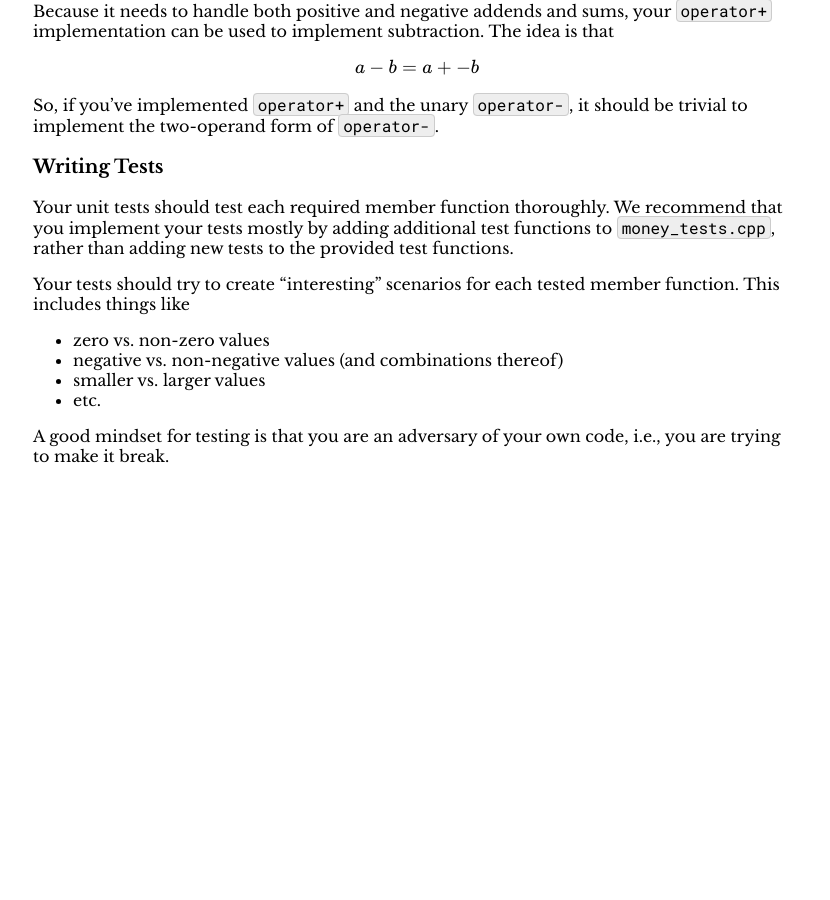
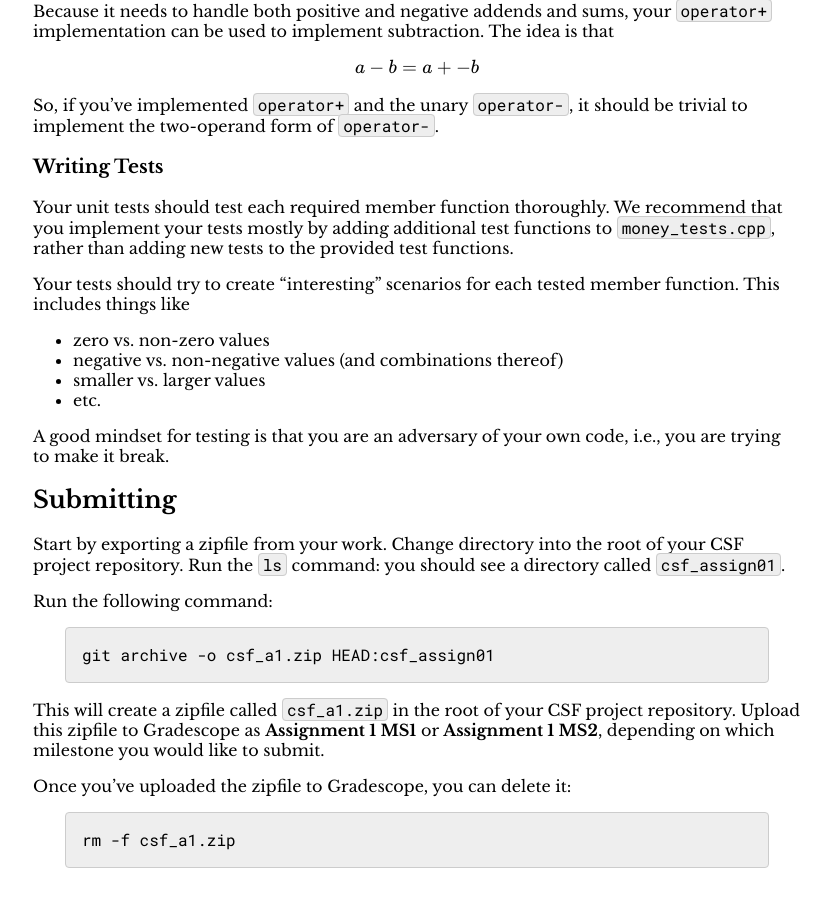
Before and after one commit to jhucsf/fall2026, a Jekyll site: the page built from assign/assign01.md, in a window 1280 px wide and 900 px high, scrolled down 4397 px. Shown: the whole window, without its empty margins (223-1053 px from the left). Built offline with Jekyll 4.4.1, drawn with Linux system fonts in a browser that asks for light colours; formulas are drawn with MathJax 3; before the commit the page ends 4895 px from its top, so only the background shows below that.

Commit message:
submission instructions

````diff
--- a/assign/assign01.md
+++ b/assign/assign01.md
@@ -255,3 +255,26 @@ member function. This includes things like
 
 A good mindset for testing is that you are an adversary of your own
 code, i.e., you are trying to make it break.
+
+## Submitting
+
+Start by exporting a zipfile from your work. Change directory into the
+root of your CSF project repository. Run the `ls` command: you should
+see a directory called `csf_assign01`.
+
+Run the following command:
+
+```text
+git archive -o csf_a1.zip HEAD:csf_assign01
+```
+
+This will create a zipfile called `csf_a1.zip` in the root of your
+CSF project repository.  Upload this zipfile to Gradescope as
+**Assignment 1 MS1** or **Assignment 1 MS2**, depending on which
+milestone you would like to submit.
+
+Once you've uploaded the zipfile to Gradescope, you can delete it:
+
+```text
+rm -f csf_a1.zip
+```
````
